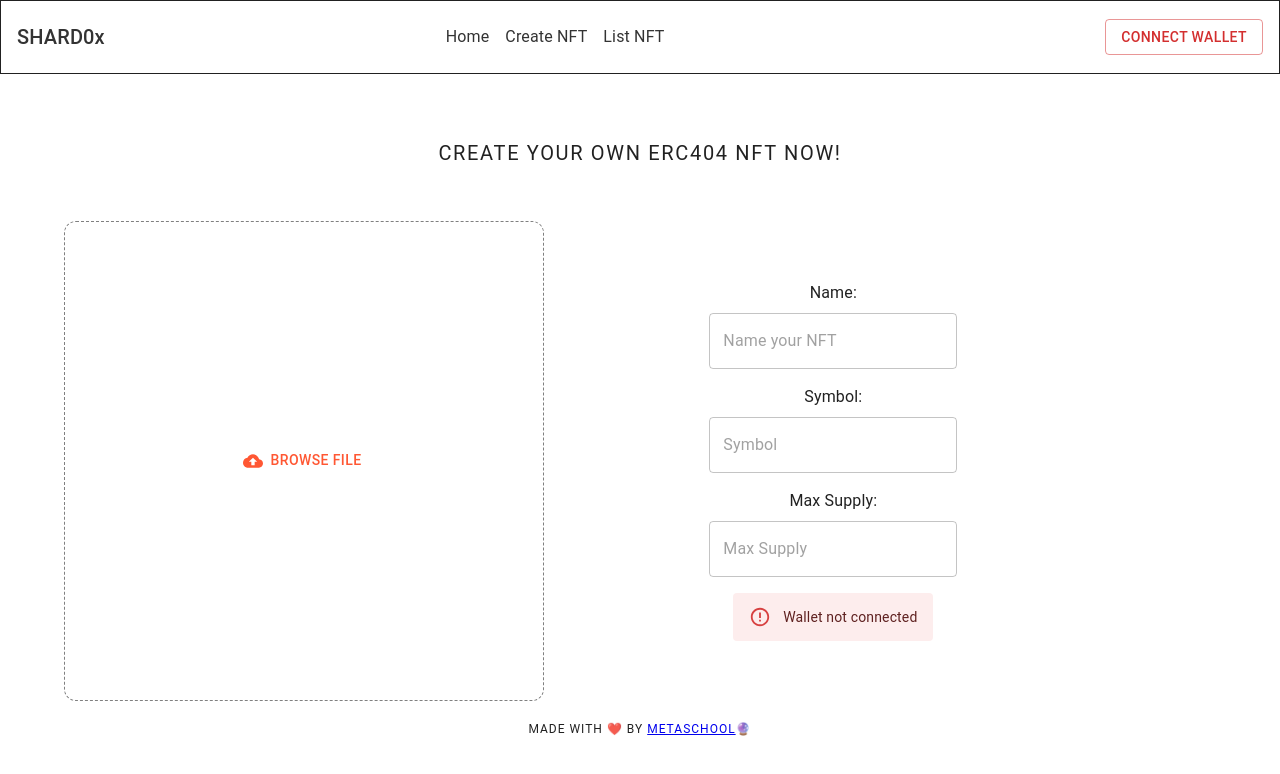
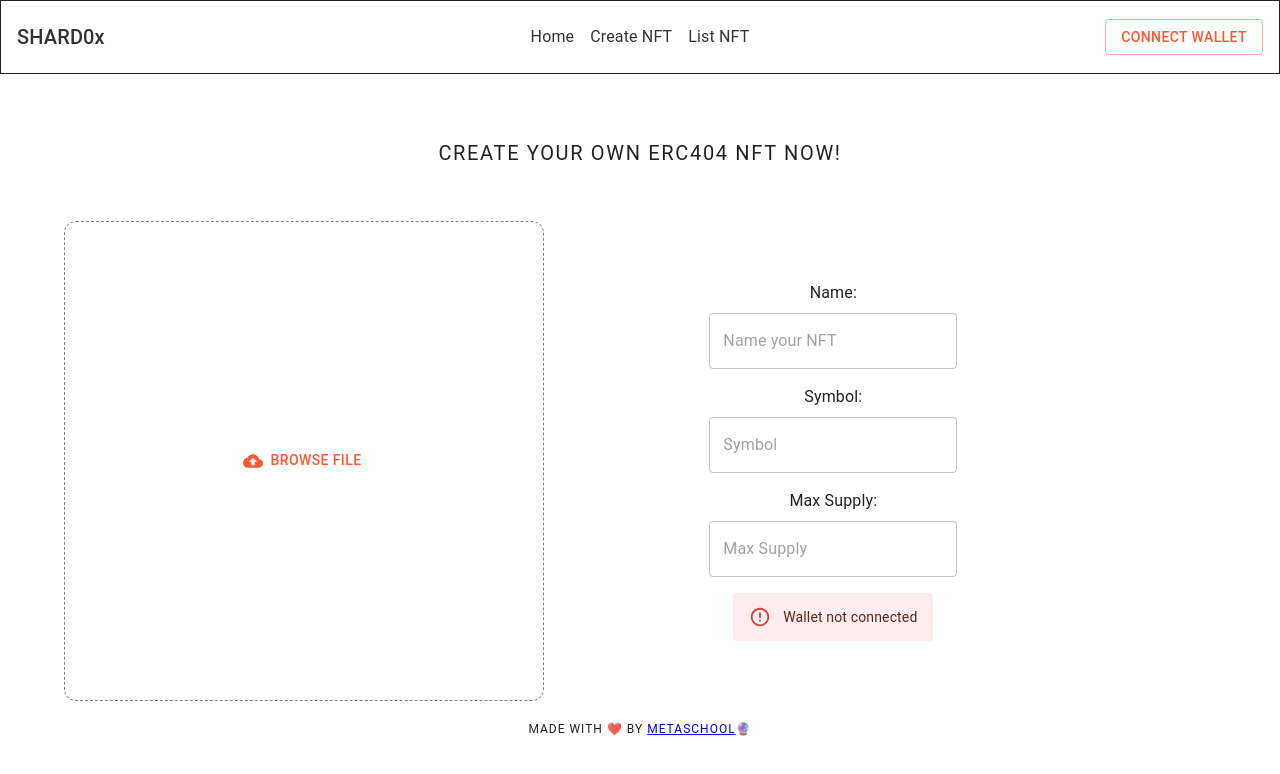
Before and after one commit to Ash20pk/nftmarketplace, a React (Create React App) app in the folder frontend/: page /create-nft in a window 1280 px wide. Shown: the top 774 px of the page. Built offline with nearby package versions, Linux system fonts and the light colour scheme.

Commit message:
added modal

```diff
--- a/frontend/src/components/CreateNFT.js
+++ b/frontend/src/components/CreateNFT.js
@@ -1,6 +1,6 @@
 import React, { useState } from 'react';
 import { useWeb3 } from './ConnectWallet';
-import { Box, Container, Grid, TextField, Button, Stack, Alert, Typography } from '@mui/material';
+import { Box, Container, Grid, TextField, Button, Stack, Alert, Typography, Modal } from '@mui/material';
 import CloudUploadIcon from '@mui/icons-material/CloudUpload';
 import { styled } from '@mui/material/styles';
 import DeleteIcon from '@mui/icons-material/Delete';
@@ -8,6 +8,8 @@ import IconButton from '@mui/material/IconButton';
 import CircularProgress from '@mui/material/CircularProgress';
 import {uploadWithMetadata} from './UploadIPFS';
 import Confetti from 'react-confetti'
+import CloseIcon from '@mui/icons-material/Close';
+
 
 
 const VisuallyHiddenInput = styled('input')({
@@ -26,6 +28,7 @@ const VisuallyHiddenInput = styled('input')({
 
 function CreateNFT() {
     const { web3js, account, connected, nftFactoryContract } = useWeb3();
+    const [open, setOpen] = useState(true);
     const [createNftData, setCreateNftData] = useState({
         NFTname: '',
         symbol: '',
@@ -33,6 +36,18 @@ function CreateNFT() {
         publicPrice: 0,
         initialTokenSupply: 0,
     });
+    const handleClose = () => {
+        setOpen(false);
+    };
+
+    const handleShare = () => {
+        const contractAddressLink = `${window.location.href}/${contractAddress}`;
+        const courseLink = "https://metaschool.so/courses/build-marketplace-erc404-tokens"
+        const tweetText = encodeURIComponent(`Check out my dope 404 NFT! 🚀 ${contractAddressLink} \n\nP.S. Interested in learning how to build your own ERC404 Marketplace? Enroll in the free course now by @0xmetaschool\n\n ${courseLink}`);
+
+        window.open(`https://twitter.com/intent/tweet?text=${tweetText}`, '_blank');
+        console.log('Sharing to Twitter...');
+    };
     const [contractAddress, setContractAddress] = useState('');
     const [image, setImage] = useState(null);
     const [loading, setLoading] = useState(false);
@@ -158,6 +173,25 @@ function CreateNFT() {
                                 )}
                                 {contractAddress && <Alert severity='success'>Why don't you share with your friends: <a href={`/${contractAddress}`}>Here is link to interact with your NFT</a></Alert>}
                                 {loading && <Alert severity="info">{`${loadingMessage}`}</Alert>}
+
+                                <Modal open={contractAddress} onClose={handleClose}>
+                                <Box height="100%" display="flex" alignItems="center" justifyContent="center" >
+                                    <Container maxWidth="sm" sx={{background: '#fff', border:1, borderRadius: 3}}>
+                                    <IconButton onClick={handleClose} color="primary" sx={{ position: 'absolute', top: '5px', right: '5px' }}>
+                                    <CloseIcon />
+                                    </IconButton>
+                                    <Stack spacing={3} sx={{alignItems:"center", justifyContent:"center", padding:5}}>
+                                    <Typography variant="h6">NFT Minted Successfully</Typography>
+                                    <Box component="img" src={image ? URL.createObjectURL(image) : ''} sx={{ width: '50%', height: '50%', borderRadius: 3, margin: '10px'  }} />
+                                    <Box>
+                                    <Button onClick={handleShare} variant="outlined" color="primary" style={{ marginTop: '20px' }}>
+                                        Share to Twitter
+                                    </Button>
+                                    </Box>
+                                    </Stack>
+                                    </Container>
+                                </Box>
+                            </Modal>
                             </Stack>
                         </Box>
                     </Grid>
--- a/frontend/src/components/Navigation.js
+++ b/frontend/src/components/Navigation.js
@@ -1,37 +1,37 @@
 import React from 'react';
 import { useWeb3 } from './ConnectWallet';
 import { Link } from 'react-router-dom';
-import {Button, Stack, Typography, Box, Grid} from '@mui/material';
+import {Button, Typography, Box, Grid} from '@mui/material';
 
 function Navigation() {
   const { account, connectWallet, disconnectWallet } = useWeb3();
 
   return (
-    <Box sx={{ flexGrow: 1, padding: '16px', border: 1 }}>
+    <Box sx={{ flexGrow: 1, padding: '16px', border: 1, justifyContent: 'center'}}>
     <Grid container spacing={2} alignItems="center">
         <Grid item xs={4}>
             <Typography variant="h6" sx={{ color: '#333' }}>SHARD0x</Typography>
         </Grid>
-                <Grid item xs={3}>
-                    <Box sx={{ display: 'flex', justifyContent: 'flex-start' }}>
-                            <Link to="/" style={{ textDecoration: 'none', color: '#333', padding: '8px', display: 'inline-block', '&:hover': { textDecoration: 'underline' } }}>
+        <Grid item xs={4}>
+            <Box sx={{ display: 'flex', justifyContent: 'center' }}>
+                <Link to="/" style={{ textDecoration: 'none', color: '#333', padding: '8px', '&:hover': { textDecoration: 'underline' } }}>
                     <Typography variant="body1">Home</Typography>
                 </Link>
-                            <Link to="/create-nft" style={{ textDecoration: 'none', color: '#333', padding: '8px', display: 'inline-block', '&:hover': { textDecoration: 'underline' } }}>
+                <Link to="/create-nft" style={{ textDecoration: 'none', color: '#333', padding: '8px', '&:hover': { textDecoration: 'underline' } }}>
                     <Typography variant="body1">Create NFT</Typography>
                 </Link>
-                            <Link to="/list-nft" style={{ textDecoration: 'none', color: '#333', padding: '8px', display: 'inline-block', '&:hover': { textDecoration: 'underline' } }}>
+                <Link to="/list-nft" style={{ textDecoration: 'none', color: '#333', padding: '8px', '&:hover': { textDecoration: 'underline' } }}>
                     <Typography variant="body1">List NFT</Typography>
                 </Link>
             </Box>
         </Grid>
-                <Grid item xs={5} container justifyContent="flex-end">
+        <Grid item xs={4} container justifyContent="flex-end">
             {account ? (
                 <Button variant="outlined" onClick={disconnectWallet} color="success">
                     Disconnect Wallet
                 </Button>
             ) : (
-                        <Button variant="outlined" onClick={connectWallet} color="error">
+                <Button variant="outlined" onClick={connectWallet} color="primary">
                     Connect Wallet
                 </Button>
             )}
```
Lines whose indentation alone changed are shown as unchanged.
